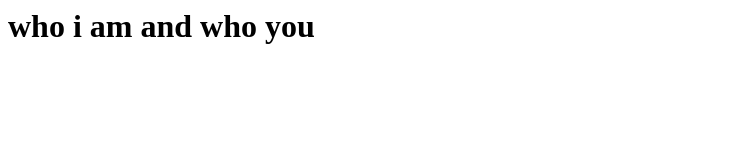
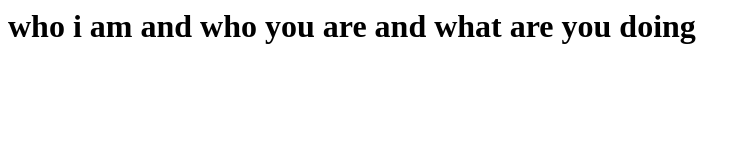
Before and after one commit to Deepak3147/test1, a plain HTML site: page index.html in a window 1280 px wide. Shown: the whole page, without its empty margins (0-750 px from the left). Drawn offline with Linux system fonts and the light colour scheme.

Commit message:
Update index.html

```diff
--- a/index.html
+++ b/index.html
@@ -1 +1 @@
-<h1> who i am and who you </h1>
+<h1> who i am and who you are and what are you doing </h1>
```
